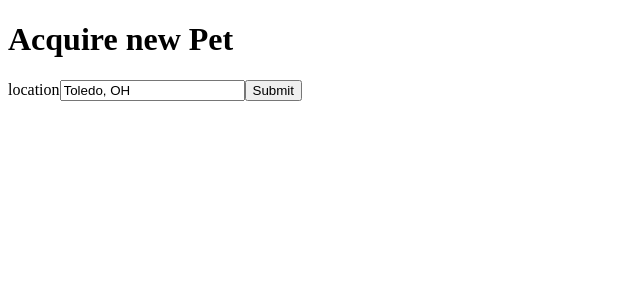
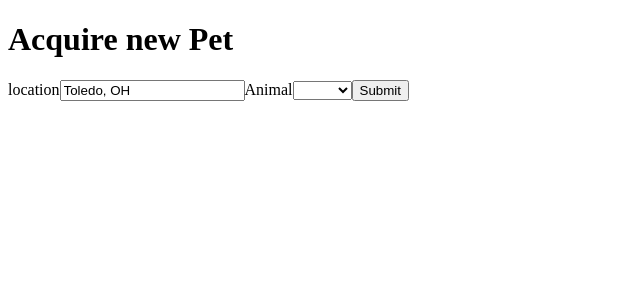
Before and after one commit to eaitbrahim/react-course-jan-2022, a React (Vite) app in the folder acquire-new-pet/: page / in a window 1280 px wide. Shown: the top 300 px of the page, without its empty margins (0-640 px from the left). Built offline with nearby package versions, Linux system fonts and the light colour scheme.

Commit message:
feat(hooks): Adding select animal

```diff
--- a/acquire-new-pet/src/Search.js
+++ b/acquire-new-pet/src/Search.js
@@ -1,8 +1,12 @@
 import { useState } from "react";
 
 const Search = () => {
+  const ANIMALS = ["bird", "cat", "dog", "rabbit", "reptile"];
+
   const [location, setLocation] = useState("Toledo, OH");
-  console.log("Location: ", location);
+  const [animal, setAnimal] = useState("");
+
+  console.log("Animal: ", animal);
 
   return (
     <div>
@@ -16,6 +20,24 @@
             onChange={(e) => setLocation(e.target.value)}
           />
         </label>
+
+        <label htmlFor="animal">
+          Animal
+          <select
+            id="animal"
+            value={animal}
+            onChange={(e) => setAnimal(e.target.value)}
+            onBlur={(e) => setAnimal(e.target.value)}
+          >
+            <option />
+            {ANIMALS.map((animal) => (
+              <option key={animal} value={animal}>
+                {animal}
+              </option>
+            ))}
+          </select>
+        </label>
+
         <button>Submit</button>
       </form>
     </div>
```
